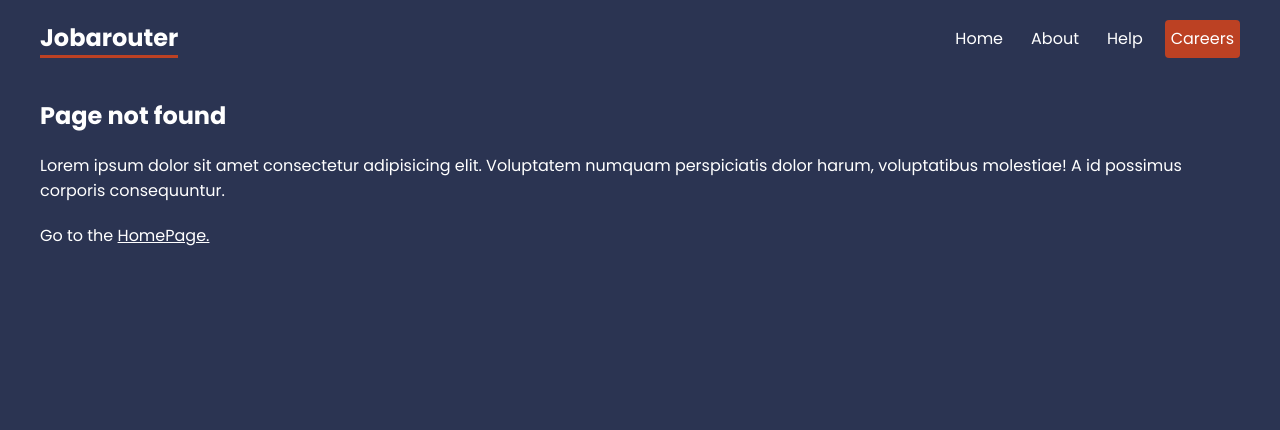
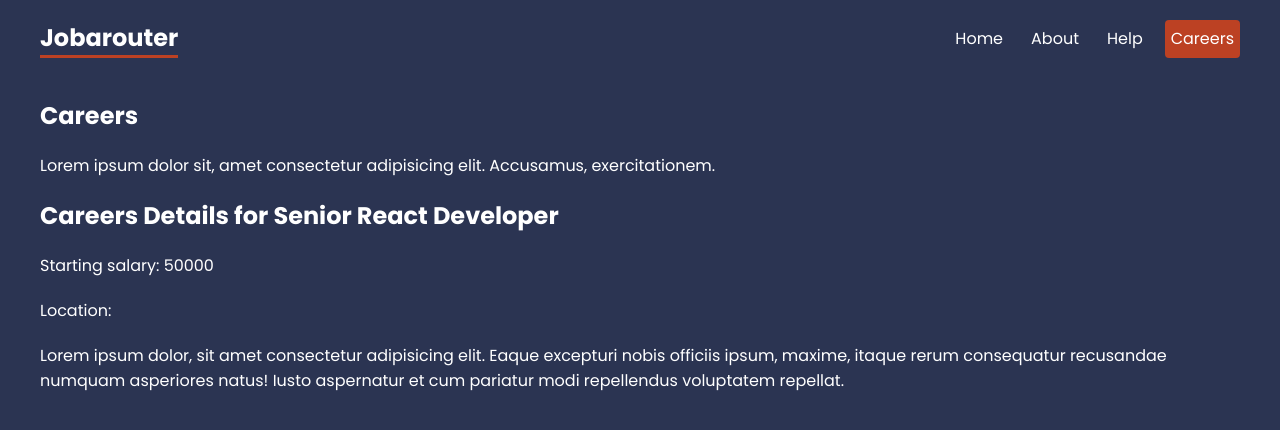
Before and after one commit to corinachistol/react-router-in-depth, a React (Create React App) app: page /careers/1 in a window 1280 px wide. Shown: the top 430 px of the page. Built offline with nearby package versions, Linux system fonts and the light colour scheme; data requests are answered from the project's data file.

Commit message:
route parametres

```diff
--- a/src/App.js
+++ b/src/App.js
@@ -10,13 +10,14 @@
 import About from './pages/About.js';
 import Faq from './pages/help/Faq.js';
 import Contact from './pages/help/Contact.js';
+import NotFound from './pages/NotFound.js';
+import {Careers, careersLoader } from './pages/careers/Careers.js';
+import {CareerDetails, careerDetailsLoader } from './pages/careers/CareerDetails.js';
 
 //layout
 import RootLayout from './layouts/RootLayout.js';
 import HelpLayout from './layouts/HelpLayout.js';
-import NotFound from './pages/NotFound.js';
 import CarrerLayout from './layouts/CarrersLayout.js';
-import Careers, { careersLoader } from './pages/careers/Careers.js';
 
 
 const router = createBrowserRouter(
@@ -35,7 +36,13 @@
           index
           element={<Careers/>}
           loader={careersLoader}
-          />
+        />
+
+        <Route
+          path=":id"
+          element={<CareerDetails/>}
+          loader={careerDetailsLoader}
+        />
       </Route>
 
       <Route path="*" element={<NotFound/>}/>
--- /dev/null
+++ b/src/pages/careers/CareerDetails.js
@@ -0,0 +1,37 @@
+import {useParams,useLoaderData} from 'react-router-dom';
+
+export const CareerDetails = () => {
+
+    const { id } = useParams()
+    const career = useLoaderData()
+
+    return (
+        <div className="career-details">
+            <h2>Careers Details for {career.title}</h2>
+            <p>Starting salary: {career.salary}</p>
+            <p>Location: {career.locaton}</p>
+            <div className="details">
+                <p>Lorem ipsum dolor, sit amet consectetur adipisicing elit. Eaque excepturi nobis officiis ipsum, maxime, itaque rerum consequatur recusandae numquam asperiores natus! Iusto aspernatur et cum pariatur modi repellendus voluptatem repellat.</p>
+            </div>
+        </div>
+     );
+}
+
+
+//loader function
+export const careerDetailsLoader = async ({params}) => {
+    const { id } = params
+
+    const res = await fetch(`http://localhost:4000/careers/${id}`)
+    console.log(res)
+
+    return res.json()
+}
+
+
+
+//Route Params
+// -Changeble section of a route
+// - Some component shown for every variation
+// /products/ id
+// /products/ 1
--- a/src/pages/careers/Careers.js
+++ b/src/pages/careers/Careers.js
@@ -1,12 +1,12 @@
 import {useLoaderData, Link} from 'react-router-dom'
-const Careers = () => {
+export const Careers = () => {
 
     const careers = useLoaderData()
 
     return (
         <div className="careers">
            { careers.map( career=> (
-            <Link to="/" key={career.id}>
+            <Link to={career.id.toString()} key={career.id}>
                 <p>{career.title}</p>
                 <p>Based in {career.location}</p>
             </Link>
@@ -15,7 +15,6 @@
      );
 }
 
-export default Careers;
 
 //loader function
 export const careersLoader = async () => {
```
